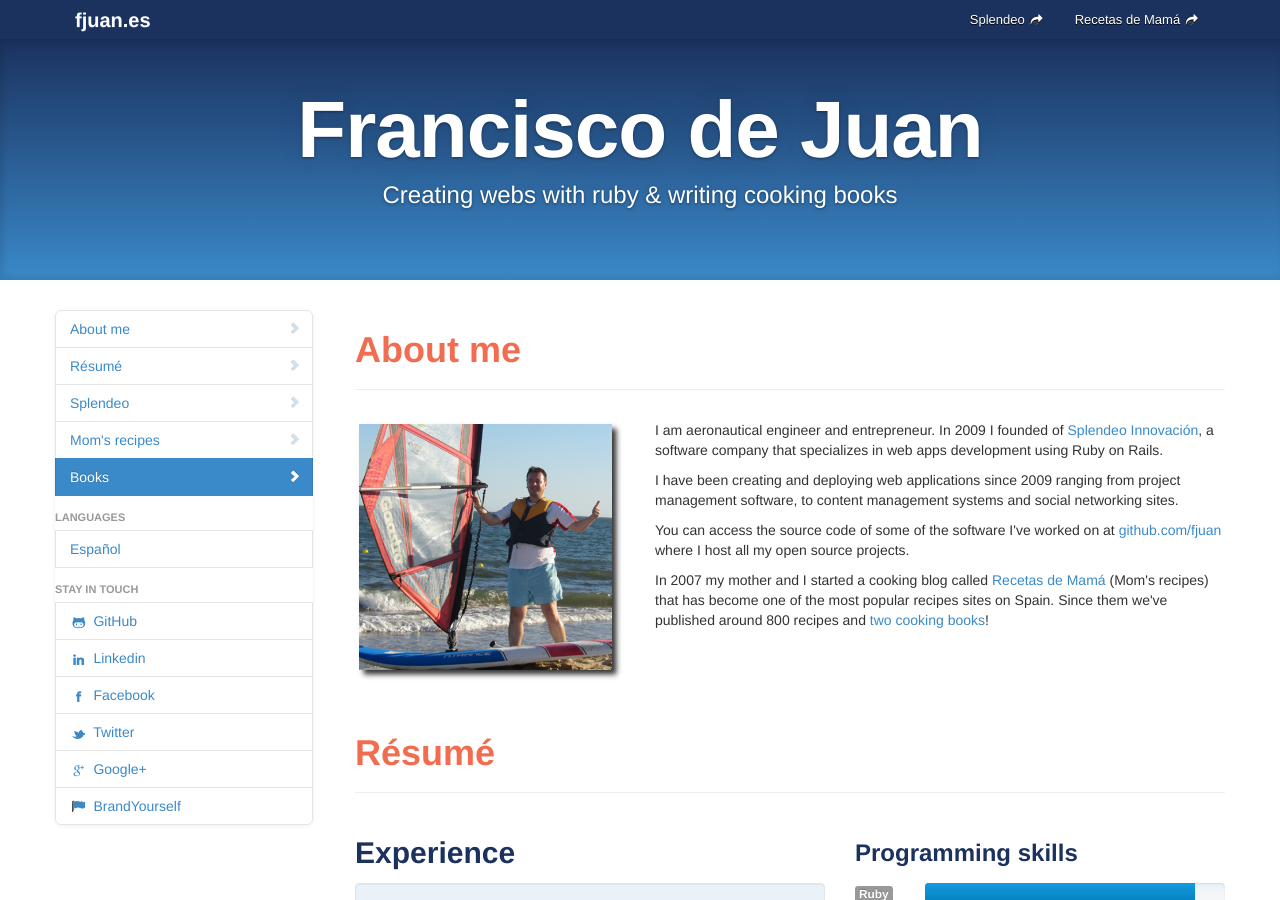
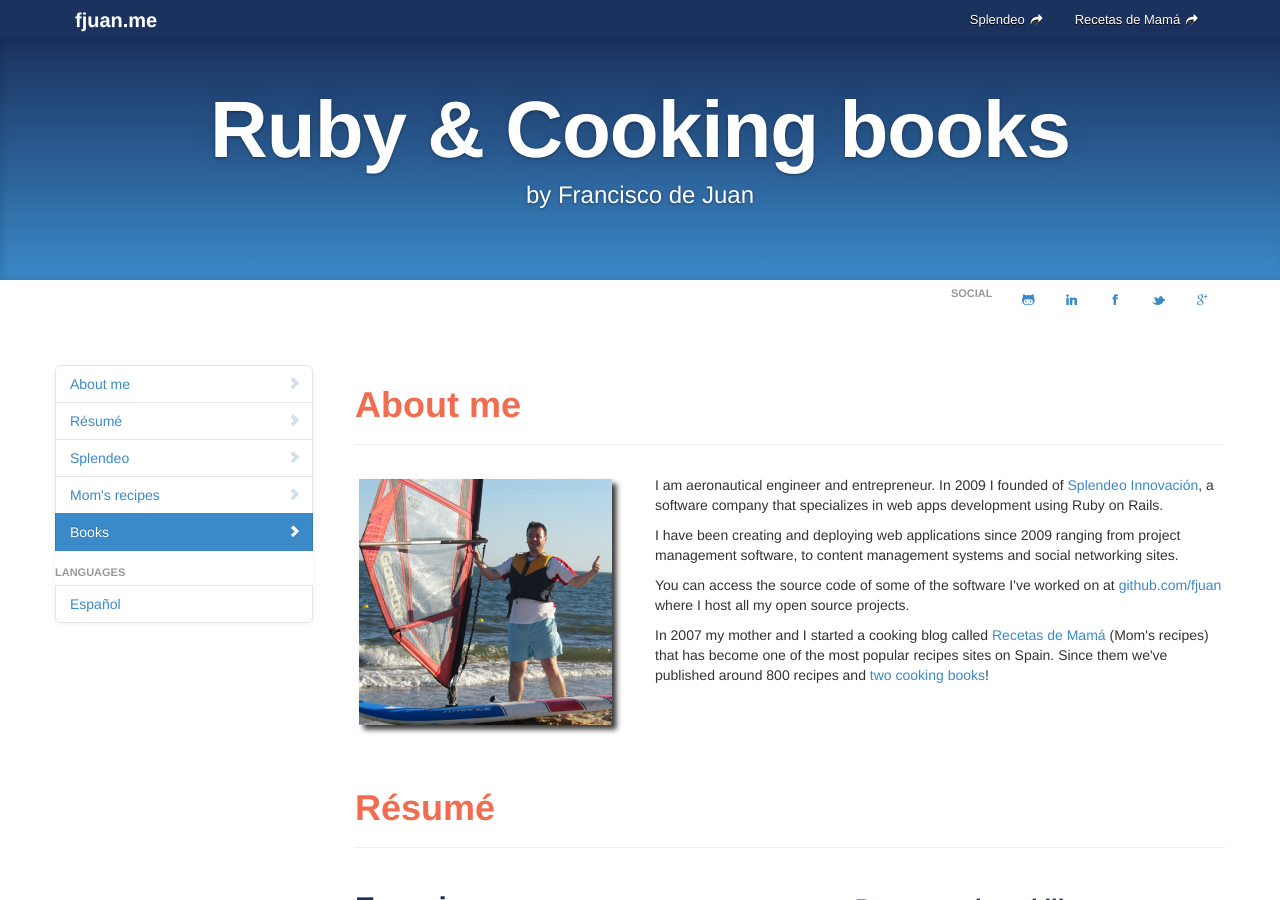
Before and after one commit to fjuan/fjuan.github.com, a Jekyll site: the page built from index.html, in a window 1280 px wide and 900 px high. Built offline with Jekyll 4.4.1, drawn with Linux system fonts in a browser that asks for light colours; nearby versions of some CDN libraries.

Commit message:
update navbar and site name

```diff
--- a/_includes/header.html
+++ b/_includes/header.html
@@ -1,6 +1,6 @@
 <header class="jumbotron subhead" id="overview">
   <div class="container">
-    <h1>Francisco de Juan</h1>
-    <p class="lead">{{ page.title }}</p>
+    <h1>{{ page.title }}</h1>
+    <p class="lead">by Francisco de Juan</p>
   </div>
 </header>
--- a/_includes/navbar.html
+++ b/_includes/navbar.html
@@ -6,7 +6,7 @@
         <span class="icon-bar"></span>
         <span class="icon-bar"></span>
       </a>
-      <a class="brand" href="/">fjuan.es</a>
+      <a class="brand" href="/">fjuan.me</a>
 
       <div class="nav-collapse" id="main-menu">
         <ul class="nav pull-right">
--- a/_layouts/default.html
+++ b/_layouts/default.html
@@ -2,7 +2,22 @@
 {% include navbar.html %}
 {% include header.html %}
 
-{{ content }}
+<div class="container">
+  <ul class="nav nav-pills pull-right">
+    <li class="nav-header">Social</li>
+    <li><a href="https://github.com/fjuan" title="Follow me on GitHub"><i class="icon-github"></i></a></li>
+    <li><a href="http://www.linkedin.com/in/franciscodejuan" title="Follow me on LinkedIn"><i class="icon-linkedin"></i></a></li>
+    <li><a href="http://www.facebook.com/fjuan" title="Follow me on Facebook"><i class="icon-facebook"></i></a></li>
+    <li><a href="http://twitter.com/fjuan" title="Follow me on Twitter"><i class="icon-twitter"></i></a></li>
+    <li><a href="https://plus.google.com/104782495138465721458/" title="Follow me on Google Plus"><i class="icon-google-plus"></i></a></li>
+  </ul>
+</div>
+
+<div class="container">
+  <div class="row">
+    {{ content }}
+  </div><!-- row -->
+</div><!-- container -->
 
 {% include footer.html %}
 {% include page_end.html %}
--- a/index.html
+++ b/index.html
@@ -1,12 +1,10 @@
 ---
 layout: default
-title: Creating webs with ruby &amp; writing cooking books
+title: Ruby &amp; Cooking books
 description: "Francisco de Juan: resume and contact information. Interesting things about my working experience and hobbies."
 lang: en
 ---
 
-<div class="container">
-  <div class="row">
 <div class="span3 bs-docs-sidebar">
   <ul class="nav nav-list bs-docs-sidenav">
     <li class="active"><a href="#about-me"><i class="icon-chevron-right"></i> About me</a></li>
@@ -15,15 +13,7 @@ lang: en
     <li><a href="#mom-recipes"><i class="icon-chevron-right"></i> Mom's recipes</a></li>
     <li><a href="#books"><i class="icon-chevron-right"></i> Books</a></li>
     <li class="nav-header">Languages</li>
-        <li><a href="/es/">Espa&ntilde;ol</a></li>
-        <li class="nav-header">Stay in touch</li>
-        <li><a href="https://github.com/fjuan" title="Follow me on GitHub"><i class="icon-github"></i> GitHub</a></li>
-  			<li><a href="http://www.linkedin.com/in/franciscodejuan" title="Follow me on LinkedIn"><i class="icon-linkedin"></i> Linkedin</a></li>
-  			<li><a href="http://www.facebook.com/fjuan" title="Follow me on Facebook"><i class="icon-facebook"></i> Facebook</a></li>
-  			<li><a href="http://twitter.com/fjuan" title="Follow me on Twitter"><i class="icon-twitter"></i> Twitter</a></li>
-  			<li><a href="https://plus.google.com/104782495138465721458/" title="Follow me on Google Plus"><i class="icon-google-plus"></i> Google+</a></li>
-        <li><a href="http://franciscodejuan.brandyourself.com/" title="Follow my profile at brandyourself.com"><i class="icon-flag"></i> BrandYourself</a></li>
-      </ul>
+    <li><a href="/es/">Español</a></li>  </ul>
 </div> <!-- span3 -->
 <div class="span9">
   <section id="about-me">
@@ -238,5 +228,3 @@ lang: en
     </ul>
   </section>
 </div><!-- span9 -->
-  </div><!-- row -->
-</div><!-- container -->
```
Also changed, not shown: es/index.html (+1 -12 lines). Lines whose indentation alone changed are shown as unchanged.
